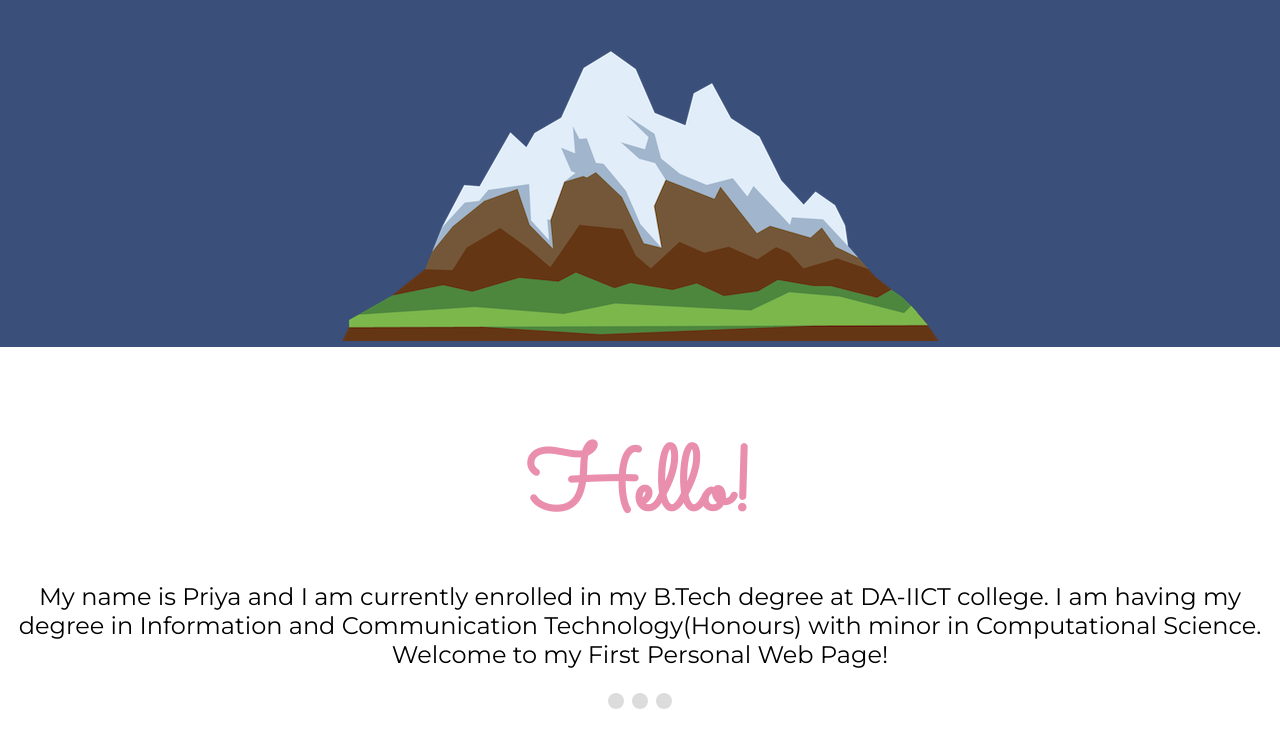
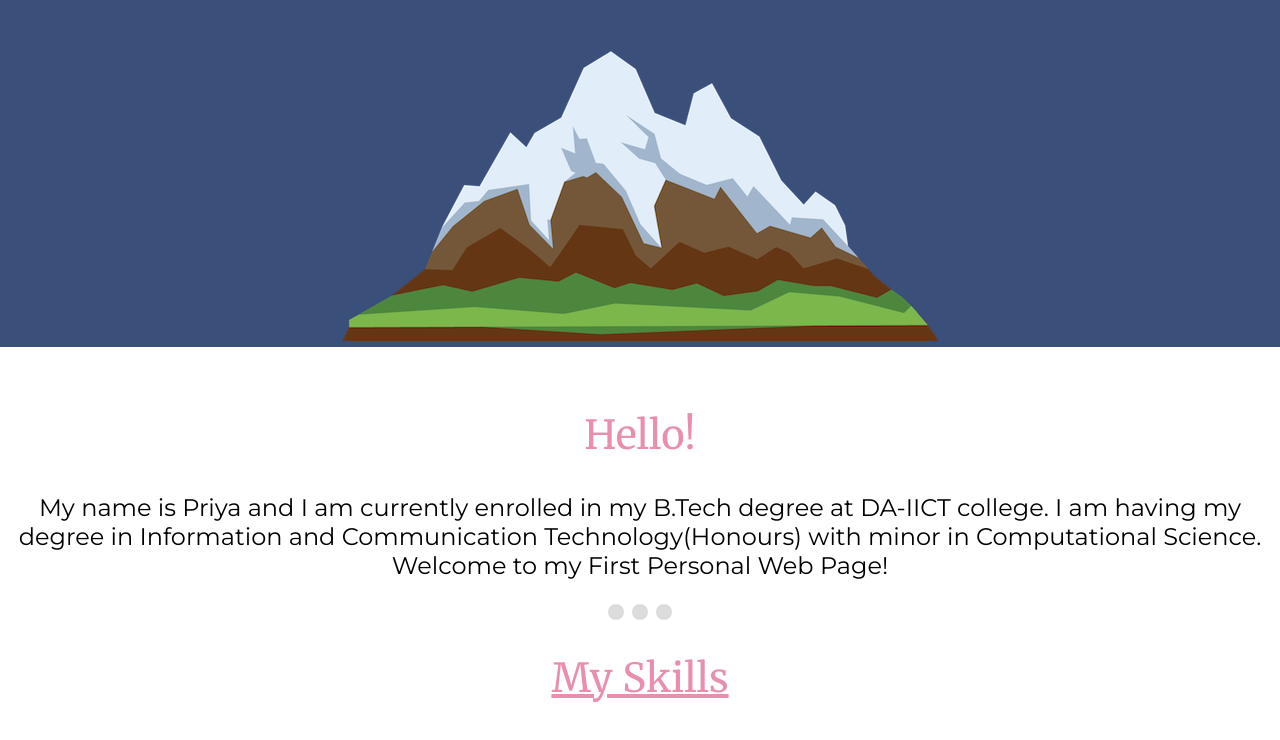
Before and after one commit to Piyu021/My-First-Personal-Site-, a plain HTML site: page index.html in a window 1280 px wide. Shown: the part 414-1154 px from the top of the page. Drawn offline with Linux system fonts and the light colour scheme.

Commit message:
Update index.html

```diff
--- a/index.html
+++ b/index.html
@@ -23,8 +23,8 @@
     <div class="middle">
         <div class="profile">
           <img src="" alt="">
-          <h1>Hello!</h1>
-          <p>My name is Priya and I am currently enrolled in my B.Tech degree at DA-IICT college. I am having my degree in Information and Communication Technology(Honours) with minor in Computational Science. Welcome to my First Personal Web Page!</p>
+          <h2>Hello!</h2>
+          <p class="intro">My name is Priya and I am currently enrolled in my B.Tech degree at DA-IICT college. I am having my degree in Information and Communication Technology(Honours) with minor in Computational Science. Welcome to my First Personal Web Page!</p>
         </div>
         <hr class="hr-skill">
         <div class="skills">
@@ -53,7 +53,7 @@
       <div class="bottom">
         <a class="footer-link" href="https://www.linkedin.com/">LinkedIn</a>
         <a class="footer-link" href="https://twitter.com/">Twitter</a>
-        <a class="footer-link" href="https://www.appbrewery.co/">Website</a>
+        <a class="footer-link" href="https://piyu021.github.io/CV/">Website</a>
         <p class="copyright">© 2022 Priya Tank @DA-IICT</p>
       </div>
 
```
